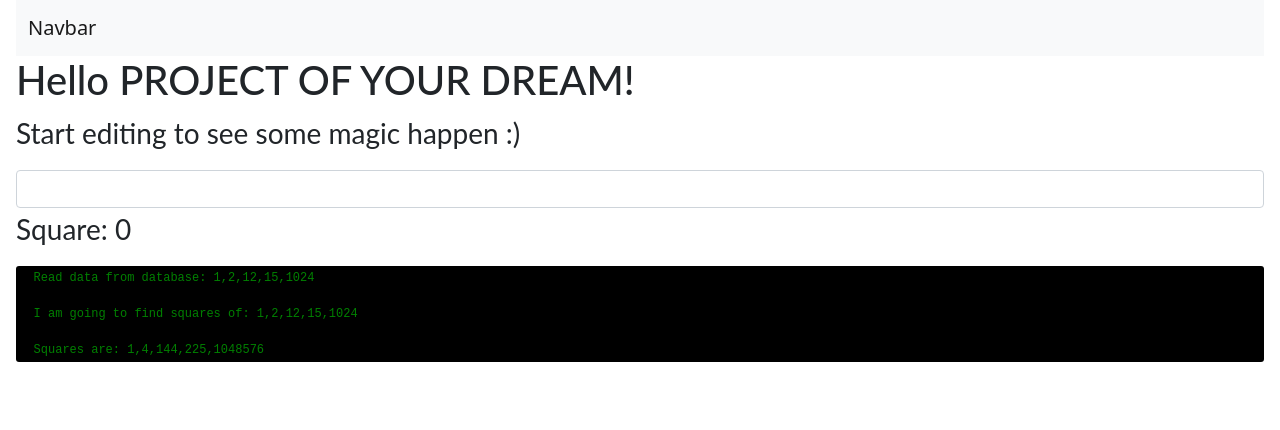
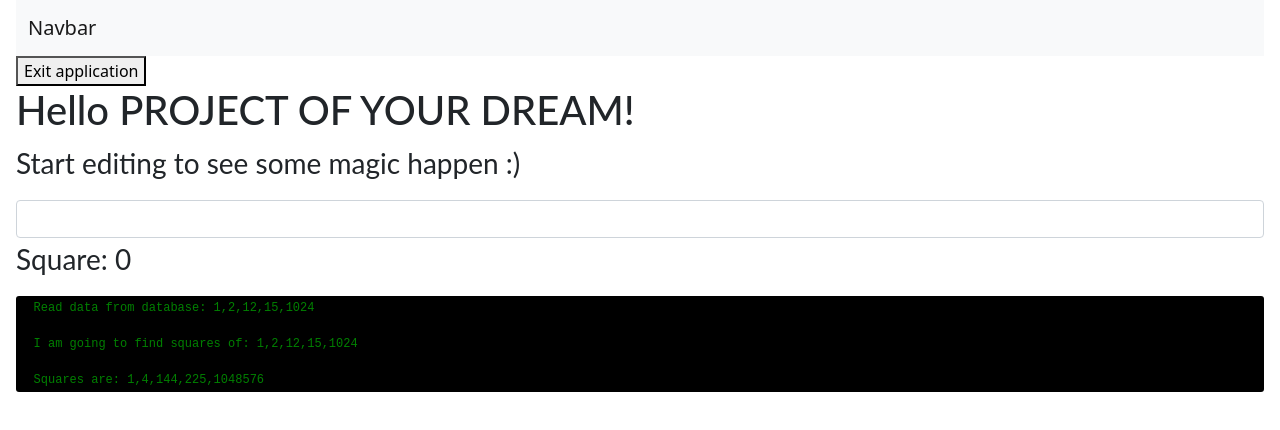
Before and after one commit to uladzimir-miadzinski/angular-ivy-ultra-bad-project, an Angular app: page / in a window 1280 px wide. Shown: the top 430 px of the page. Built offline with nearby package versions, Linux system fonts and the light colour scheme.

Commit message:
2 files modified

```diff
--- a/src/app/toolbar/toolbar.component.html
+++ b/src/app/toolbar/toolbar.component.html
@@ -42,3 +42,5 @@
     </div>
   </div>
 </nav>
+
+<button (click)="onExit()">Exit application</button>
--- a/src/app/toolbar/toolbar.component.ts
+++ b/src/app/toolbar/toolbar.component.ts
@@ -1,4 +1,4 @@
-import { Component, EventEmitter, OnChanges, Input } from '@angular/core';
+import { Component, EventEmitter, Input, OnChanges, Output } from '@angular/core';
 import { ToolbarService } from '../services/toolbar.service';
 
 @Component({
@@ -11,8 +11,10 @@ export class ToolbarComponent implements OnChanges {
   toolbar = [];
   currentPage = 'Home';
   isClosedNav = false;
+  @Input() exit = new EventEmitter();
 
-  @Input() click = new EventEmitter<number>();
+  @Output() click = new EventEmitter<number>();
+
 
   constructor() {
     this.toolbarService = new ToolbarService();
@@ -31,8 +33,12 @@ export class ToolbarComponent implements OnChanges {
     this.isClosedNav = !this.isClosedNav;
   }
 
-  onNavItemClick(index: number) {
-    console.log('Nav Item Clicked', index);
-    this.click.emit(index);
+  onNavItemClick(number: number) {
+    console.log('Nav Item Clicked', number);
+    this.click.emit(number);
+  }
+
+  onExit() {
+    this.exit.emit();
   }
 }
```
